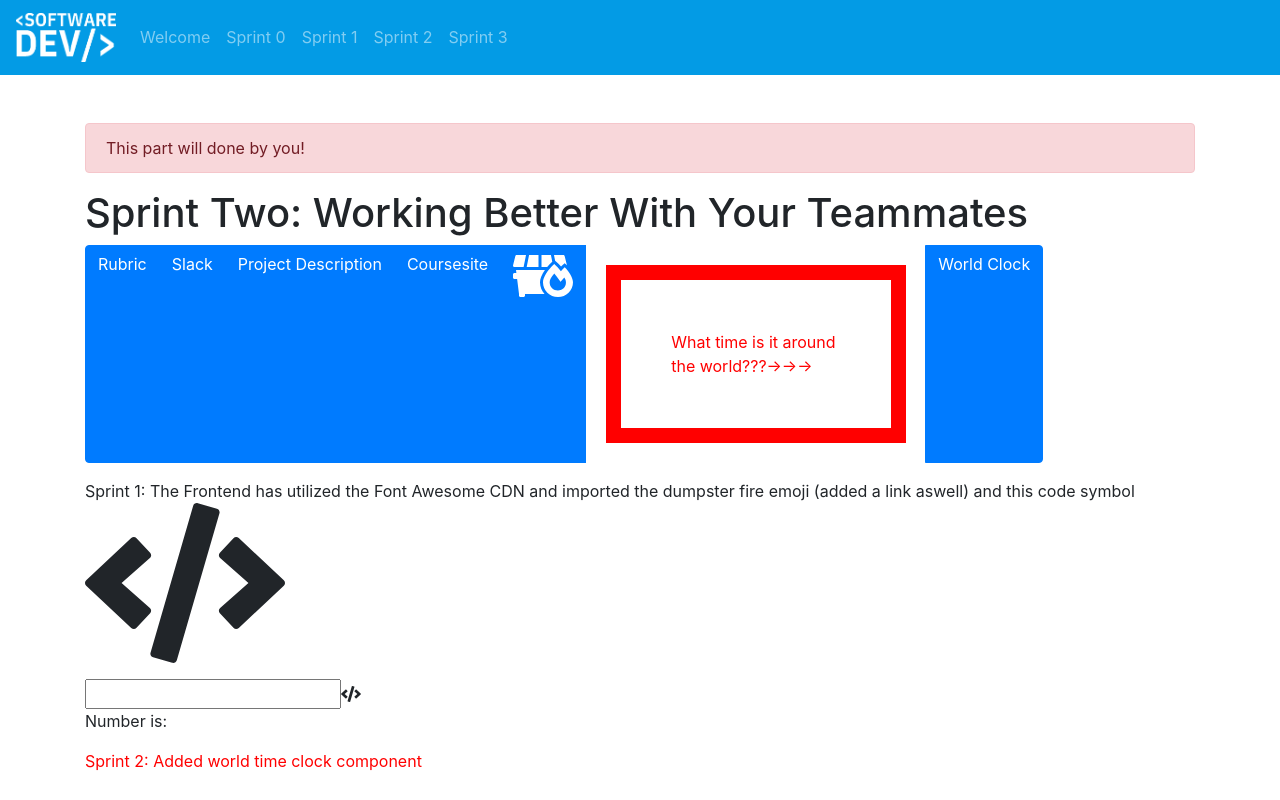
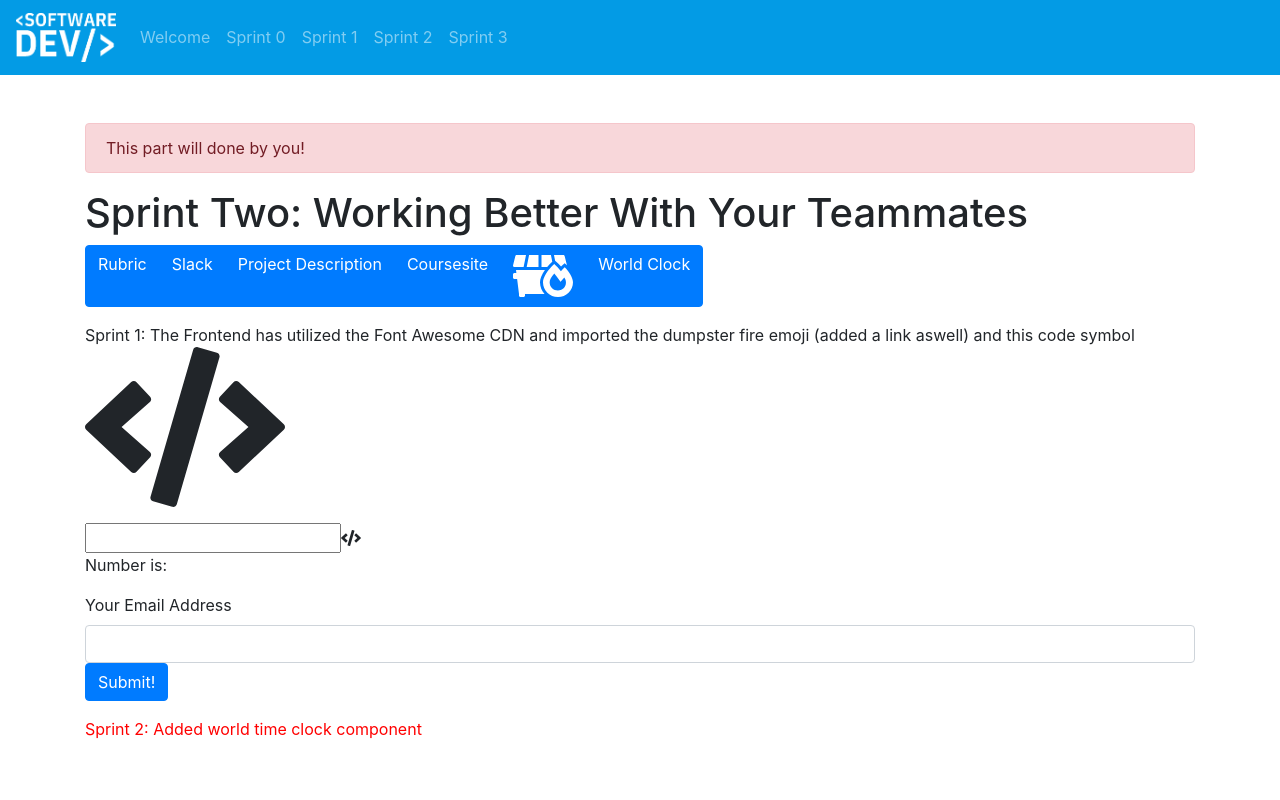
Before and after one commit to lucamilletti99/tbduniverse-website, a Vue app in the folder client/: page /sprint2 in a window 1280 px wide. Built offline with nearby package versions, Linux system fonts and the light colour scheme.

Commit message:
cookiessssss nom nom and a new component

```diff
--- /dev/null
+++ b/client/src/components/formComponent.vue
@@ -0,0 +1,25 @@
+<template>
+  <div class="form-group">
+    <label for="email">Your Email Address</label>
+    <input type="text"
+           id="email"
+           class="form-control"
+           v-model="userData.email">
+
+    <button class="btn btn-primary"
+        @click.prevent="submitted">Submit!
+    </button>
+  </div>
+</template>
+
+<script>
+    export default {
+        data() {
+            return {
+                userData: {
+                    email: ''
+                }
+            }
+        }
+    }
+</script>
--- a/client/src/pages/Sprint2Page.vue
+++ b/client/src/pages/Sprint2Page.vue
@@ -10,28 +10,29 @@
       <a v-bind:href="descLink" target="_blank" class="btn btn-primary">Project Description</a>
       <a v-bind:href="coursesiteLink" target="_blank" class="btn btn-primary">Coursesite</a>
       <a v-bind:href="tbd" target="_blank" class="btn btn-primary"> <i class="fas fa-dumpster-fire fa-3x"></i> </a>
-      <div style="color:red; width: 300px; border: 15px solid red; padding: 50px; margin: 20px;">
-      What time is it around the world???&#8594&#8594&#8594;
-      </div>
       <a v-bind:href="clockLink" target="_blank" class="btn btn-primary">World Clock</a>
     </div>
     <p class="mt-3">{{ description }} <i class="fas fa-code fa-10x"></i> </p>
       <newComponent></newComponent>
+      <formComponent></formComponent>
     <p class = "mt-3" style = "color: red">{{ description2 }} </p>
+
   </div>
 </template>
 
 <script lang="ts">
 import { Component, Vue } from 'vue-property-decorator';
 import newComponent from '../components/newComponent.vue'
+import formComponent from '../components/formComponent.vue'
 
 @Component({
   components: {
-    newComponent
+    newComponent,
+    formComponent
   }
 })
 
-export default class Sprint1Page extends Vue {
+export default class Sprint2Page extends Vue {
   private title: string = 'Sprint Two: Working Better With Your Teammates';
   private description: string = 'Sprint 1: The Frontend has utilized the Font Awesome CDN and imported the dumpster fire emoji (added a link aswell) and this code symbol';
   private description2: string = 'Sprint 2: Added world time clock component';
@@ -43,6 +44,16 @@ export default class Sprint1Page extends Vue {
   private tbd: string = 'http://tbd.world/';
   private clockLink: string = 'https://www.timeanddate.com/worldclock/';
 }
+
+function createCookie(key:string, value:string) {
+  let cookie = escape(key) + "=" + escape(value) + ";";
+  document.cookie = cookie;
+  console.log(cookie);
+  console.log("Creating new cookie with key: " + key + " value: " + value);
+}
+createCookie("sport", "basketball");
+createCookie("icecream", "vanilla");
+
 </script>
 <style scoped>
   .about-logo a {
```
